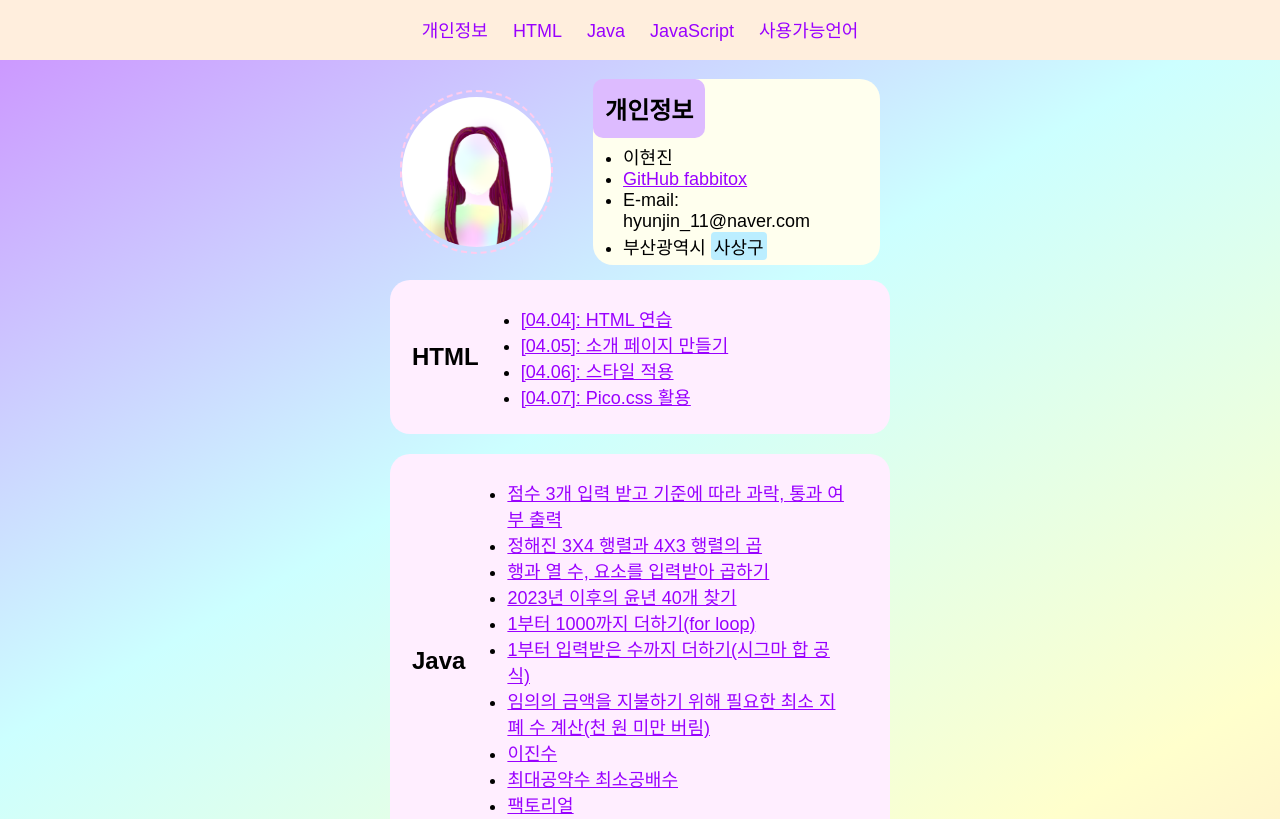
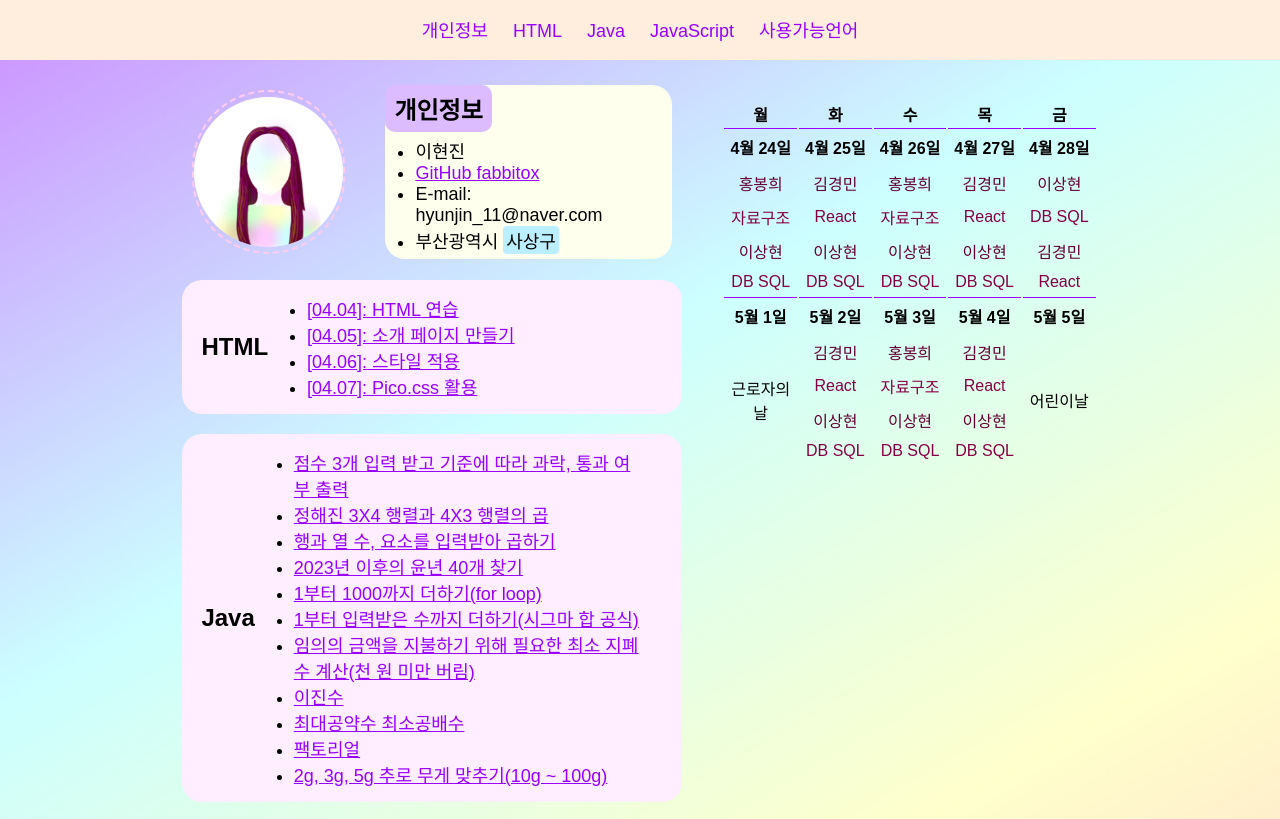
Before and after one commit to fabbitox/html, a plain HTML site: page index.html in a window 1280 px wide. Shown: the top 819 px of the page. Drawn offline with nearby package versions, Linux system fonts and the light colour scheme; a web font is replaced by a local one.

Commit message:
add timetable

```diff
--- a/index.html
+++ b/index.html
@@ -7,6 +7,7 @@
     <title>K-digital 3기 이현진</title>
     <link rel="stylesheet" type="text/css" href="./style.css">
     <link rel="icon" type="image/x-icon" href="./img/favicon.ico">
+    <script src="./script.js"></script>
     <link rel="preconnect" href="https://fonts.googleapis.com">
     <link rel="preconnect" href="https://fonts.gstatic.com" crossorigin>
     <link href="https://fonts.googleapis.com/css2?family=Stylish&display=swap" rel="stylesheet">
@@ -30,6 +31,7 @@
     </header>
 
     <main>
+        <div id="contdiv">
             <article id="profile">
                 <div id="imagediv"><img src="./img/ringreal.png"></div>
                 <div id="info" style="border-radius: 20px;"><h1 style="background-color: #ddbbff; display: inline-block; border-radius: 10px;">개인정보</h1>
@@ -90,8 +92,10 @@
                     <li>Python</li>
                 </ul>
             </article>
+        </div>
+        <div id="timetable"></div>
+    </main>
 
-    </main>
     <footer>K-digital 3기<span class="material-symbols-outlined" id="diamond">
             diamond
         </span><span class="material-symbols-outlined" style="font-size: 45px;">
--- /dev/null
+++ b/script.js
@@ -0,0 +1,48 @@
+const timetable = [
+    [{ "date": "4월 24일", "contents": ["홍봉희", "자료구조", "이상현", "DB SQL"] },
+    { "date": "4월 25일", "contents": ["김경민", "React", "이상현", "DB SQL"] },
+    { "date": "4월 26일", "contents": ["홍봉희", "자료구조", "이상현", "DB SQL"] },
+    { "date": "4월 27일", "contents": ["김경민", "React", "이상현", "DB SQL"] },
+    { "date": "4월 28일", "contents": ["이상현", "DB SQL", "김경민", "React"] }],
+    [{ "date": "5월 1일", "contents": ["근로자의 날"] },
+    { "date": "5월 2일", "contents": ["김경민", "React", "이상현", "DB SQL"] },
+    { "date": "5월 3일", "contents": ["홍봉희", "자료구조", "이상현", "DB SQL"] },
+    { "date": "5월 4일", "contents": ["김경민", "React", "이상현", "DB SQL"] },
+    { "date": "5월 5일", "contents": ["어린이날"] }],
+];
+
+document.addEventListener('DOMContentLoaded', () => {
+    const ttdiv = document.getElementById('timetable');
+    let tabletag = '<table><tr><th>월</th><th>화</th><th>수</th><th>목</th><th>금</th></tr>';
+    for (let week of timetable) {
+        tabletag += '<tr>';
+        for (let day of week) {
+            tabletag += `<th class='day'>${day.date}</th>`;
+        }
+        tabletag += '</tr>';
+        tabletag += '<tr>';
+        for (let i = 0; i < 4; i++) {
+            tabletag += '<tr>';
+            for (let day of week) {
+                let contlen = day.contents.length;
+                if (i < contlen) {
+                    switch (contlen) {
+                        case 1:
+                            tabletag += `<td rowspan="4">${day.contents[i]}</td>`;
+                            break;
+                        case 2:
+                            tabletag += `<td rowspan="2">${day.contents[i]}</td>`;
+                            break;
+                        case 4:
+                            tabletag += `<td class=${i % 2 == 0 ? "name" : "class"}>${day.contents[i]}</td>`;
+                            break;
+                    }
+                }
+            }
+            tabletag += '</tr>';
+        }
+        tabletag += '</tr>';
+    }
+    tabletag += '</table>';
+    ttdiv.innerHTML = tabletag;
+})
--- a/style.css
+++ b/style.css
@@ -42,18 +42,52 @@ nav a {
 
 main {
     display: flex;
+    justify-content: center;
+    background: linear-gradient(-30deg, #ffcccc, #ffffcc, #ccffff, #cc99ff);
+}
+
+#contdiv {
+    display: flex;
     flex-direction: column;
     align-items: center;
-    background: linear-gradient(-30deg, #ffcccc, #ffffcc, #ccffff, #cc99ff);
     padding: 12px 0px;
+}
+
+#timetable {
+    margin-left: 40px;
+    padding-top: 40px;
+    display: flex;
+    justify-content: center;
+    height: fit-content;
+}
+
+td {
+    width: 20%;
+    text-align: center;
+    padding: 4px 5px;
+}
+
+.day {
+    padding-top: 6px;
+    padding-bottom: 4px;
+    border-top: 1px solid #9900ff;
+}
+
+.name {
+    color: #660033;
+}
+
+.class {
+    color: #880044;
 }
 
 article {
     margin-top: 12px;
-    padding-left: 8px;
     margin-bottom: 8px;
     width: 480px;
     display: flex;
+    border-radius: 20px;
+    padding: 10px;
 }
 
 a:link {
@@ -79,18 +113,13 @@ a:visited {
 h1 {
     display: flex;
     align-items: center;
-    padding: 12px;
+    padding: 6px 9px;
     font-size: x-large;
 }
 
 ul {
     margin: 5px 30px;
     font-size: large
-}
-
-article {
-    border-radius: 20px;
-    padding: 20px 10px;
 }
 
 article>ul {
@@ -214,4 +243,21 @@ footer {
     h1 {
         padding: 6px 8px;
     }
+
+    #timetable {
+        width: 100%;
+    }
 }
+
+@media only screen and (max-width: 1000px) {
+    main {
+        flex-direction: column;
+        align-items: center;
+    }
+
+    #timetable {
+        padding-top: 0px;
+        padding-bottom: 24px;
+        margin-left: 0px;
+    }
+}
```
Lines whose indentation alone changed are shown as unchanged.
